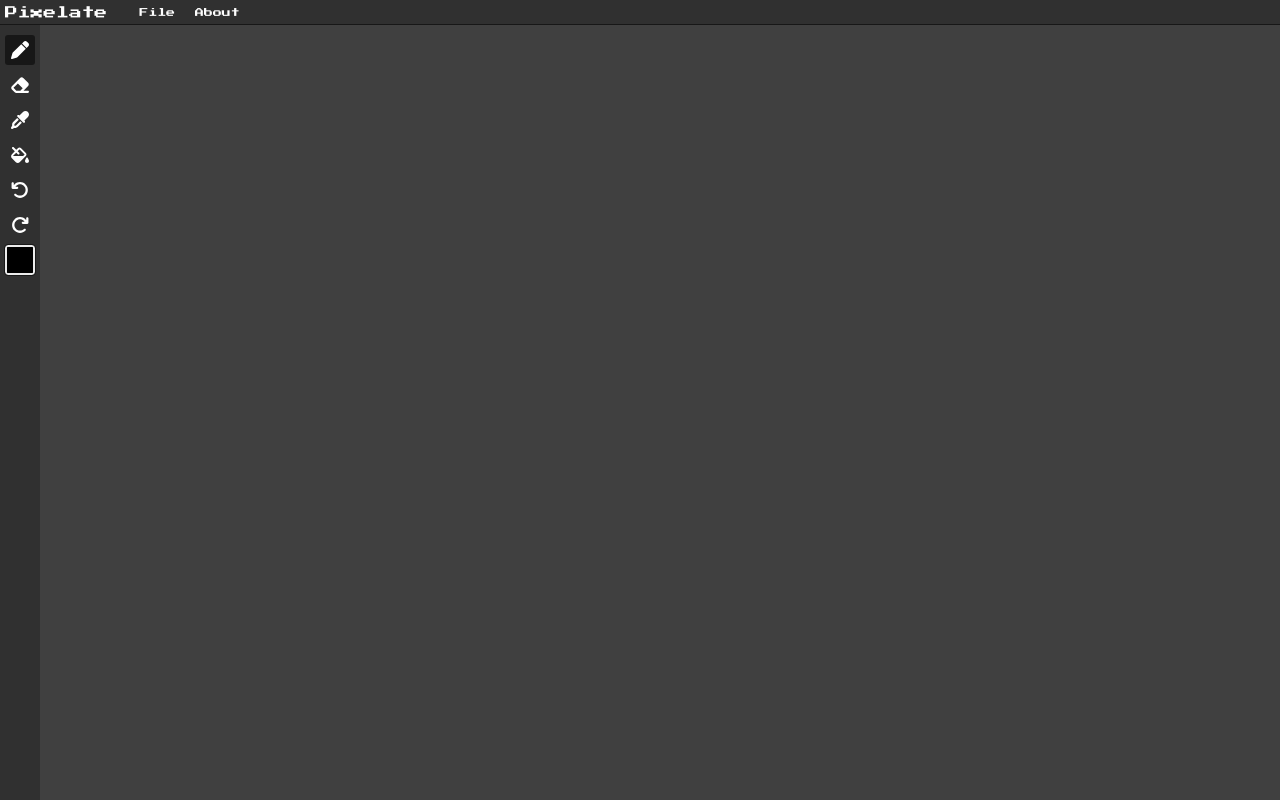
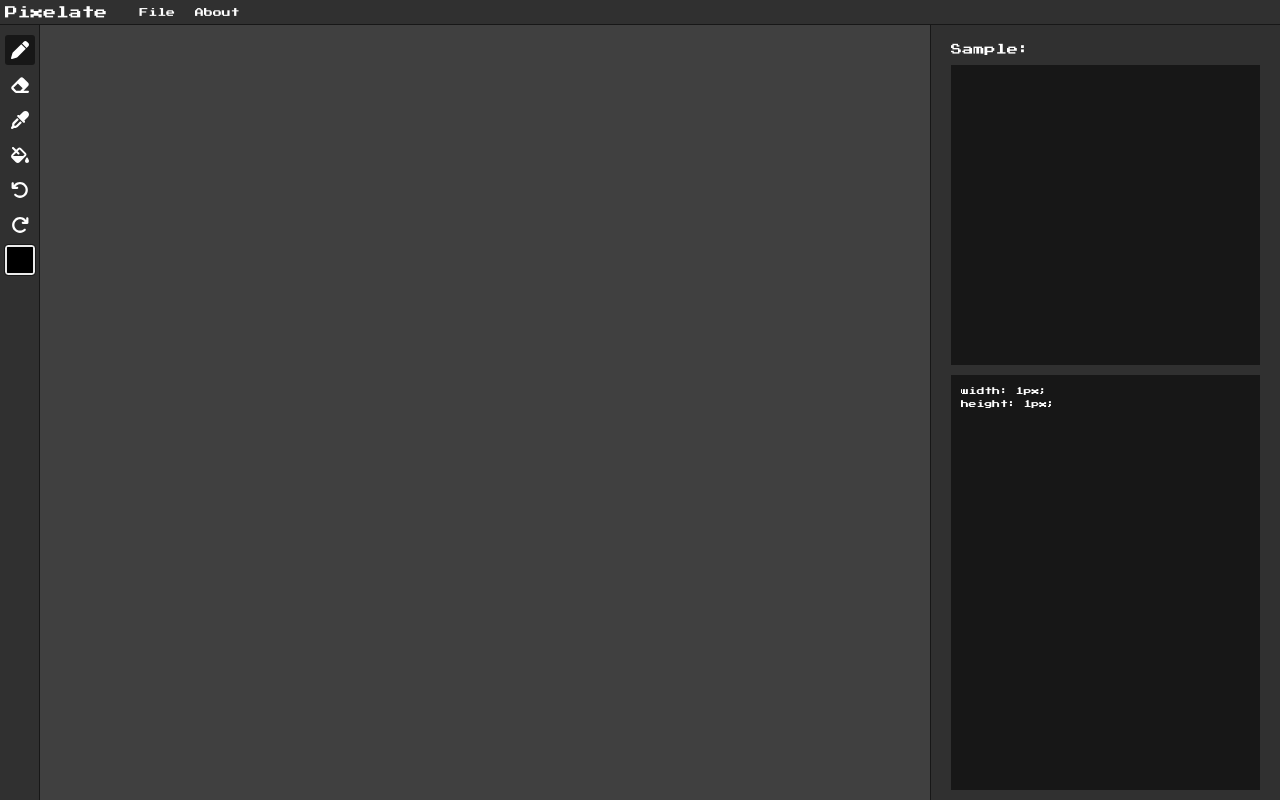
Before and after one commit to OmidRasouli/pixelate, a plain HTML site: page src/index.html in a window 1280 px wide. Drawn offline with Linux system fonts and the light colour scheme.

Commit message:
Add Output and Sample

```diff
--- a/scss/main.scss
+++ b/scss/main.scss
@@ -233,6 +233,7 @@ body {
       padding: 10px 0;
       width: 40px;
       background-color: $toolbar_bg;
+      border-right: 1px solid $separator;
       box-sizing: border-box;
       gap: 5px;
 
@@ -385,6 +386,58 @@ body {
         .cell {
         }
       }
+    }
+    .result {
+      flex-basis: 350px;
+      height: 100%;
+      background-color: $toolbar_bg;
+      box-sizing: border-box;
+      display: flex;
+      flex-direction: column;
+      align-items: stretch;
+      border-left: 1px solid $separator;
+      gap: 10px;
+      padding: 10px 20px;
+      font-size: 0.7em;
+
+      & > div {
+        height: 330px;
+        position: relative;
+
+        & > div {
+          height: 30px;
+          width: 100%;
+          line-height: 30px;
+          color: $main_f;
+        }
+        &:after {
+          display: block;
+          content: "";
+          width: 100%;
+          height: 300px;
+          position: absolute;
+          top: 30px;
+          box-sizing: border-box;
+          background-color: $selected_tools;
+        }
+      }
+
+        #output {
+          flex-grow: 1;
+          color: $main_f;
+          background-color: transparent;
+          border: none;
+          resize: none;
+          background-color: $selected_tools;
+          font-size: 0.7em;
+          line-height: 1.7em;
+          padding: 10px;
+
+          &:focus {
+            border-radius: 0;
+            outline: none;
+          }
+        }
     }
   }
 
--- a/src/index.html
+++ b/src/index.html
@@ -107,74 +107,15 @@
     <div class="artboard" id="artboard">
       <div class="canvas" id="canvas"></div>
     </div>
+    <div class="result">
+      <div>
+        <div>Sample:</div>
+        <div class="sample" id="sample"></div>
+      </div>
+      <textarea id="output" readonly></textarea>
+    </div>
   </main>
   <footer class="footer"></footer>
-  <!-- <div class="board">
-      <div class="tools">
-        <input
-          type="number"
-          id="width"
-          placeholder="Width"
-          value="10"
-          min="1"
-        />
-        <input
-          type="number"
-          id="height"
-          placeholder="Height"
-          value="10"
-          min="1"
-        />
-        <input
-          type="number"
-          id="thickness"
-          placeholder="Thickness"
-          value="1"
-          min="1"
-        />
-        <input
-          type="number"
-          id="roundness"
-          placeholder="Roundness"
-          value="0"
-          min="0"
-          max="100"
-        />
-        <button id="create">Create board</button>
-        <div class="pen tools">
-          <input type="radio" checked name="draw" id="pen" />
-          <label for="pen"></label>
-        </div>
-        <div class="eraser tools">
-          <input type="radio" name="draw" id="eraser" />
-          <label for="eraser"></label>
-        </div>
-        <div class="eyedropper tools">
-          <input type="radio" name="draw" id="eyedropper" />
-          <label for="eyedropper"></label>
-        </div>
-        <div class="fill tools">
-          <input type="radio" name="draw" id="fill" />
-          <label for="fill"></label>
-        </div>
-        <div class="color-picker">
-          <input type="color" name="color" id="color" value="#000000" />
-        </div>
-        <div class="history">
-          <input type="button" class="undo" name="undo" id="undo" />
-        </div>
-        <div class="history">
-          <input type="button" class="redo" name="redo" id="redo" />
-        </div>
-      </div>
-      <div class="result">
-        <div>
-          <div>Sample:</div>
-          <div class="sample" id="sample"></div>
-        </div>
-        <textarea id="output"></textarea>
-      </div>
-    </div> -->
 
   <script src="./scripts/scriptHandler.js"></script>
   <script src="./scripts/history.js"></script>
```
Also changed, not shown: src/css/main.css, 1 other file.
